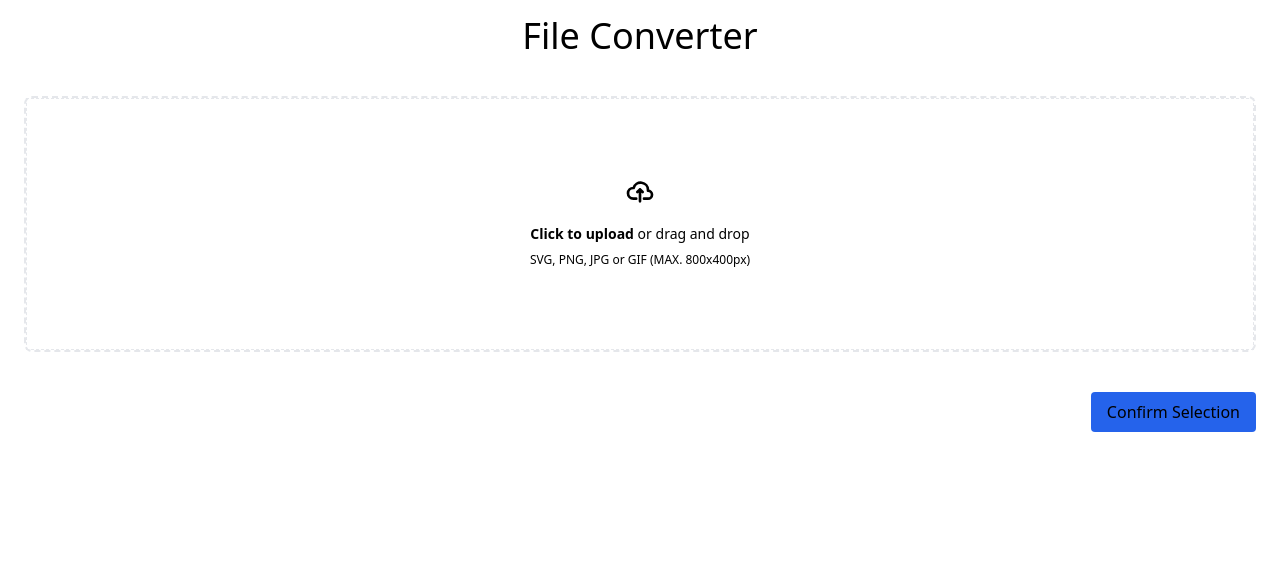
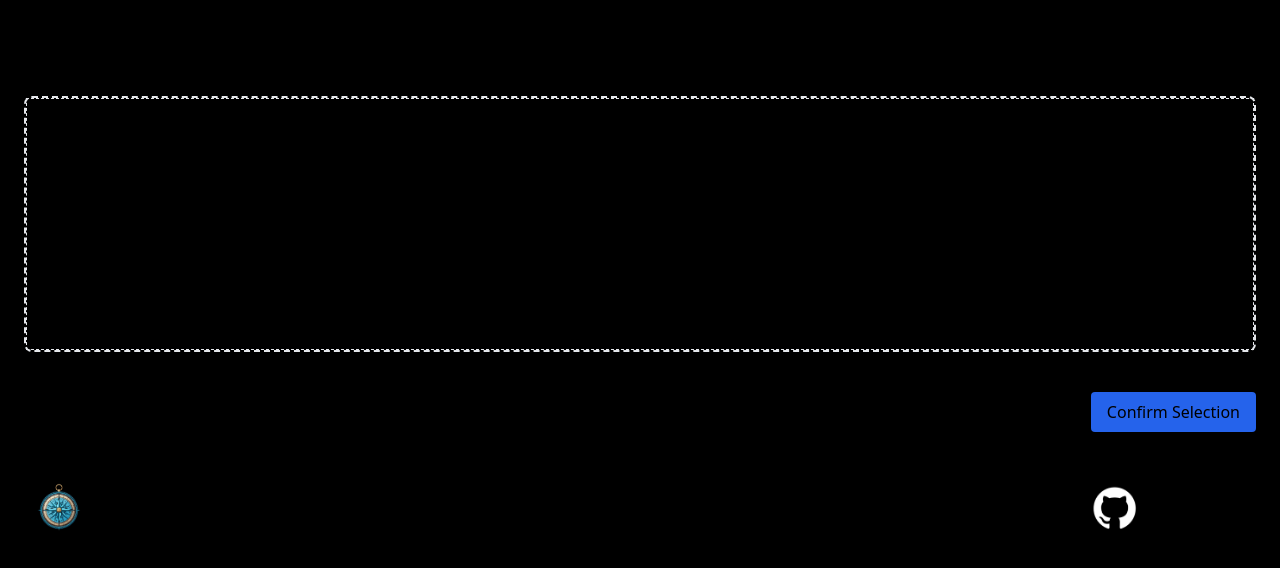
Before and after one commit to shoc71/file-converter, an Angular app in the folder client/: page / in a window 1280 px wide. Shown: the top 568 px of the page. Built offline with nearby package versions, Linux system fonts and the light colour scheme.

Commit message:
footer init

```diff
--- a/client/src/app/app.component.html
+++ b/client/src/app/app.component.html
@@ -1,4 +1,4 @@
-<main>
+<main class="bg-black min-h-screen">
   <div class="p-4">
     <h1 class="flex justify-center text-4xl">File Converter</h1>
   </div>
@@ -64,6 +64,36 @@
         </button>
     </div>
   </div>
+
+  <div class="flex justify-between items-end p-4">
+      <a href="https://shoc71.github.io/eDash/" target="_blank" rel="noreferrer"
+        class="flex items-center border-2 border-black text-black rounded px-4 py-2 hover:bg-blue-600 hover:text-white transition"
+        >
+            <img
+                src="../assets/logos/compass.png"
+                alt="Compass Icon"
+                class="rounded"
+                width="50"
+            />
+            <span class="ml-2 font-semibold">
+                <strong>
+                    Other Works
+                </strong>
+            </span>
+      </a>
+
+      <a href="https://github.com/shoc71/file-converter" target="_blank" rel="noreferrer"
+        class="flex items-center border-2 border-black text-black rounded px-4 py-2 hover:bg-gray-600 hover:text-white transition"
+        >
+          <img
+              src="../assets/logos/github-logo.png"
+              alt="Github Icon"
+              class="rounded"
+              width="50"
+          />
+          <span class="ml-2 font-semibold">Source Code</span>
+      </a>
+  </div>
 </main>
 
 
```
Also changed, not shown: client/src/assets/logos/compass.png (added), client/src/assets/logos/github-logo.png (added).
